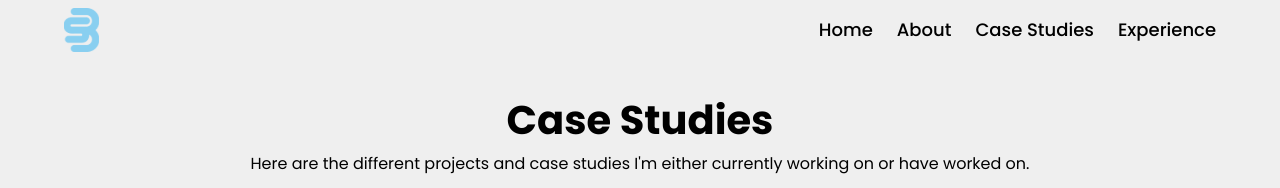
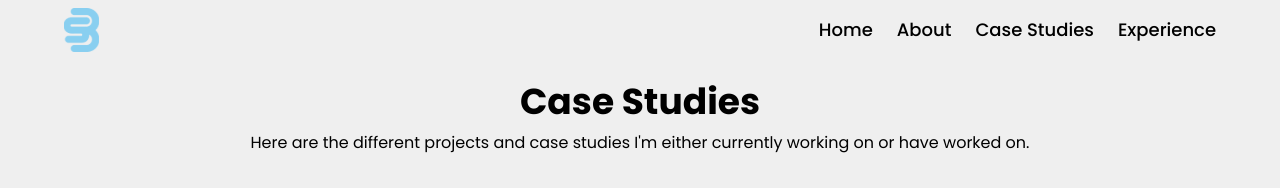
Before and after one commit to sunnybhandal/my-portfolio-v2, a Next.js app: page /case-studies in a window 1280 px wide. Shown: the top 188 px of the page. Built offline with nearby package versions, Linux system fonts and the light colour scheme.

Commit message:
top padding for sections

```diff
--- a/app/about/page.tsx
+++ b/app/about/page.tsx
@@ -13,9 +13,9 @@ const About = () => {
   const [showsModalOpen, setShowsModalOpen] = useState(false);
 
   return (
-    <section className="max-container padding-container pt-20 mb-10">
+    <section className="max-container padding-container pt-16 lg:pt-20 mb-10">
       <div className="flex flex-col items-center">
-        <h2 className="bold-40">About</h2>
+        <h2 className="bold-36">About</h2>
         <p className="mt-2">{ABOUT.intro}</p>
       </div>
       {/* Hiking */}
--- a/app/case-studies/page.tsx
+++ b/app/case-studies/page.tsx
@@ -5,9 +5,9 @@ import Image from "next/image";
 
 const CaseStudies = () => {
   return (
-    <section className="max-container padding-container pt-24 mb-10">
+    <section className="max-container padding-container pt-16 lg:pt-20 mb-10">
       <div className="flex flex-col items-center">
-        <h2 className="bold-40 items-center">Case Studies</h2>
+        <h2 className="bold-36">Case Studies</h2>
         <p className="mt-2">{CASESTUDY.intro}</p>
       </div>
       <div className="grid grid-cols-1 lg:grid-cols-2 mt-8 gap-6 lg:gap-2">
--- a/app/experience/page.tsx
+++ b/app/experience/page.tsx
@@ -4,7 +4,7 @@ import Image from "next/image";
 
 const Experience = () => {
   return (
-    <section className="max-container flex flex-col gap-10 px-6 md:px-20 lg:px-40 pt-24 mb-10">
+    <section className="max-container flex flex-col gap-10 px-6 md:px-14 lg:px-40 pt-16 lg:pt-20 mb-10">
       <div className="flex flex-col items-center">
         <h2 className="bold-40 items-center">Experience</h2>
       </div>
--- a/app/globals.css
+++ b/app/globals.css
@@ -121,6 +121,10 @@ body {
     @apply text-[40px] font-[700] leading-[120%];
   }
 
+  .bold-36 {
+    @apply text-[36px] font-[700] leading-[120%];
+  }
+
   .bold-32 {
     @apply text-[32px] font-[700] leading-[120%];
   }
```
